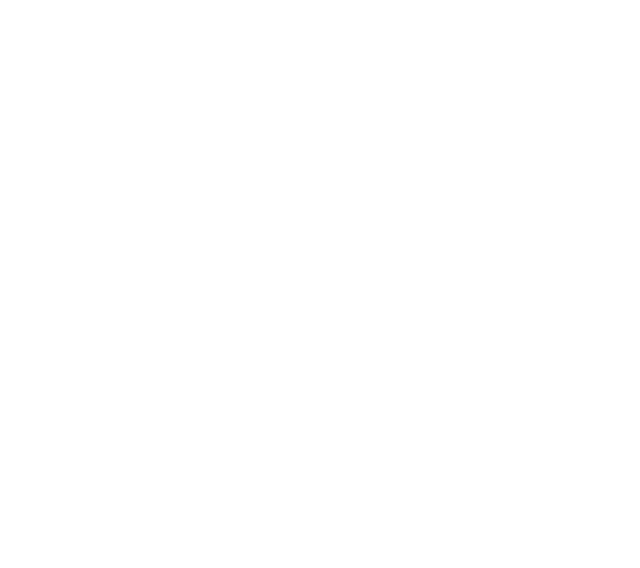
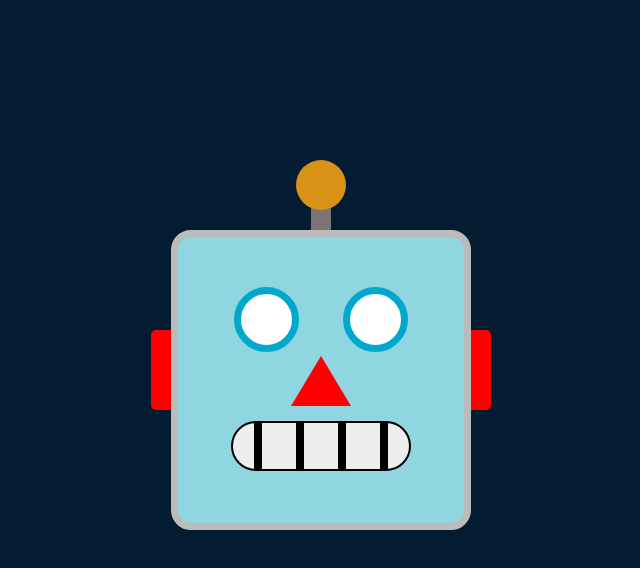
Before and after one commit to ShahdHassoun/jsTasks, a plain HTML site: page index.html in a window 1280 px wide. Shown: the whole page, without its empty margins (319-959 px from the left). Drawn offline with Linux system fonts and the light colour scheme.

Commit message:
robot-css

```diff
--- a/index.html
+++ b/index.html
@@ -5,8 +5,25 @@
     <meta http-equiv="X-UA-Compatible" content="IE=edge">
     <meta name="viewport" content="width=device-width, initial-scale=1.0">
     <title>Document</title>
+    <link rel="stylesheet" href="style.css">
 </head>
 <body>
+    <div class="circle"></div>
+    <div class="top"></div>
+    <div class="ear"></div>
+    <div class="face">
+           <div class="first-eye"></div>
+           <div class="second-eye"></div>
+           <div class="nose"></div>
+           <div class="mouth">
+            <span></span>
+            <span></span>
+            <span></span>
+            <span></span>
+           </div>
+
+    </div>
+
 
 </body>
 </html>
--- /dev/null
+++ b/style.css
@@ -0,0 +1,90 @@
+*{
+    padding: 0px;
+    margin:0px;
+    box-sizing: border-box;
+}
+
+body{
+    background-color: #041C32;
+}
+.face{
+    height: 300px;
+    width:300px;
+    background-color: #8FD6E1;
+    margin: auto;
+    border-radius: 20px;
+    border:7px solid #BBBBBB;
+    text-align: center;
+
+}
+.first-eye ,.second-eye{
+    width:65px;
+    height: 65px;
+    border-radius: 50%;
+    background-color: white;
+    display: inline-block;
+    margin-top: 50px;
+    border:7px solid #00A8CC;
+}
+.first-eye{
+    margin-right: 20px;
+}
+.second-eye{
+    margin-left: 20px;
+}
+.nose{
+    width:0;
+    height: 0;
+    border-left:30px solid transparent;
+    border-right:30px solid transparent;
+    border-bottom: 50px solid red;
+    margin:auto;
+
+}
+.mouth{
+    width:180px;
+    height: 50px;
+    background-color: #EEEEEE;
+    margin:auto;
+    margin-top: 15px;
+    border-radius: 30px;
+    border:2px solid black;
+}
+.mouth span{
+    display: inline-block;
+    width:8px;
+    height:100%;
+    margin-left:15px;
+    margin-right: 15px;
+    background-color: black;
+}
+.ear{
+    width:340px;
+    height: 80px;
+    border-radius: 5px;
+    background-color: red;
+    z-index: -1;
+    position: relative;
+    top:180px;
+    left:470px;
+
+}
+.top{
+    width:20px;
+    height: 100px;
+    background-color: #7E7474;
+    z-index: -1;
+    margin: auto;
+    position: relative;
+   top:130px;
+}
+.circle{
+    background-color:#D89216 ;
+    width:50px;
+    height: 50px;
+    border-radius: 50%;
+    z-index: 0;
+    margin: auto;
+    position:relative;
+    top:160px;
+}
```
